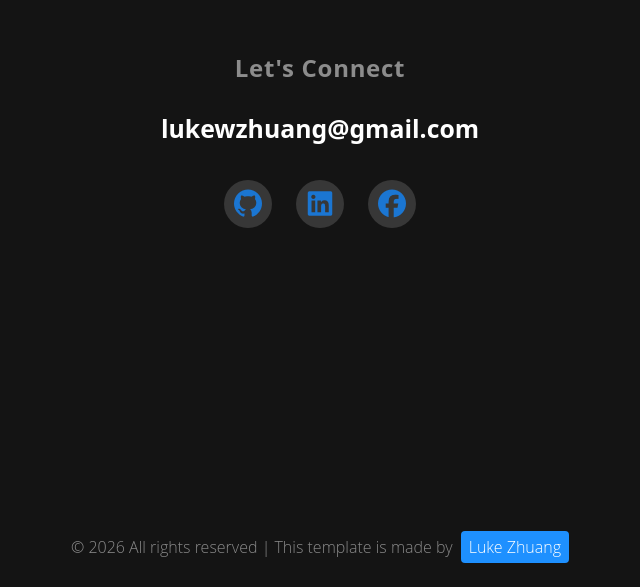
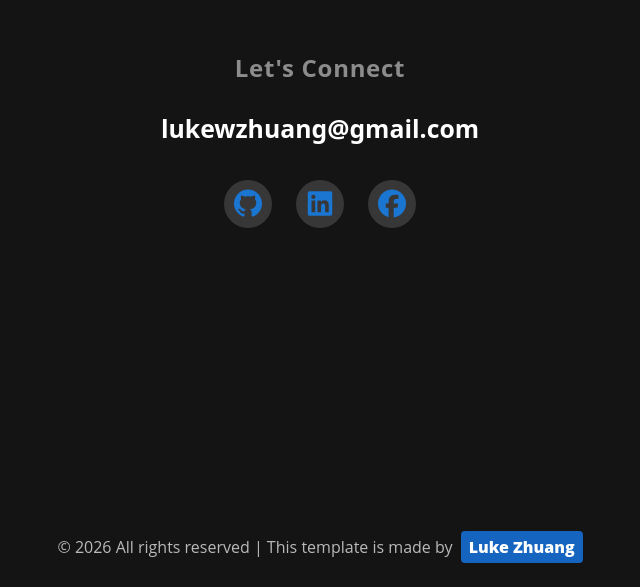
Before and after one commit to Luke7787/website-portfolio, a Next.js app in the folder luke-portfolio/: page / in a window 1280 px wide. Shown: the part 3493-4080 px from the top of the page, without its empty margins (320-960 px from the left). Built offline with nearby package versions, Linux system fonts and the light colour scheme.

Commit message:
updated footer font style

```diff
--- a/luke-portfolio/src/app/page.tsx
+++ b/luke-portfolio/src/app/page.tsx
@@ -553,8 +553,8 @@ export default function Page() {
         <p
           className="
             text-[1rem]
-            font-light
-            text-white/50
+            font-medium
+            text-white/70
             font-['Open_Sans',sans-serif]
           "
         >
@@ -566,11 +566,12 @@ export default function Page() {
               py-1
               ml-1
               text-white
-              bg-[#1E90FF]
+              font-extrabold
+            bg-[#1565C0]
               rounded
               transition-transform
               duration-300
-              hover:scale-110
+              hover:scale-105
             "
           >
             Luke Zhuang
```
Lines whose indentation alone changed are shown as unchanged.
